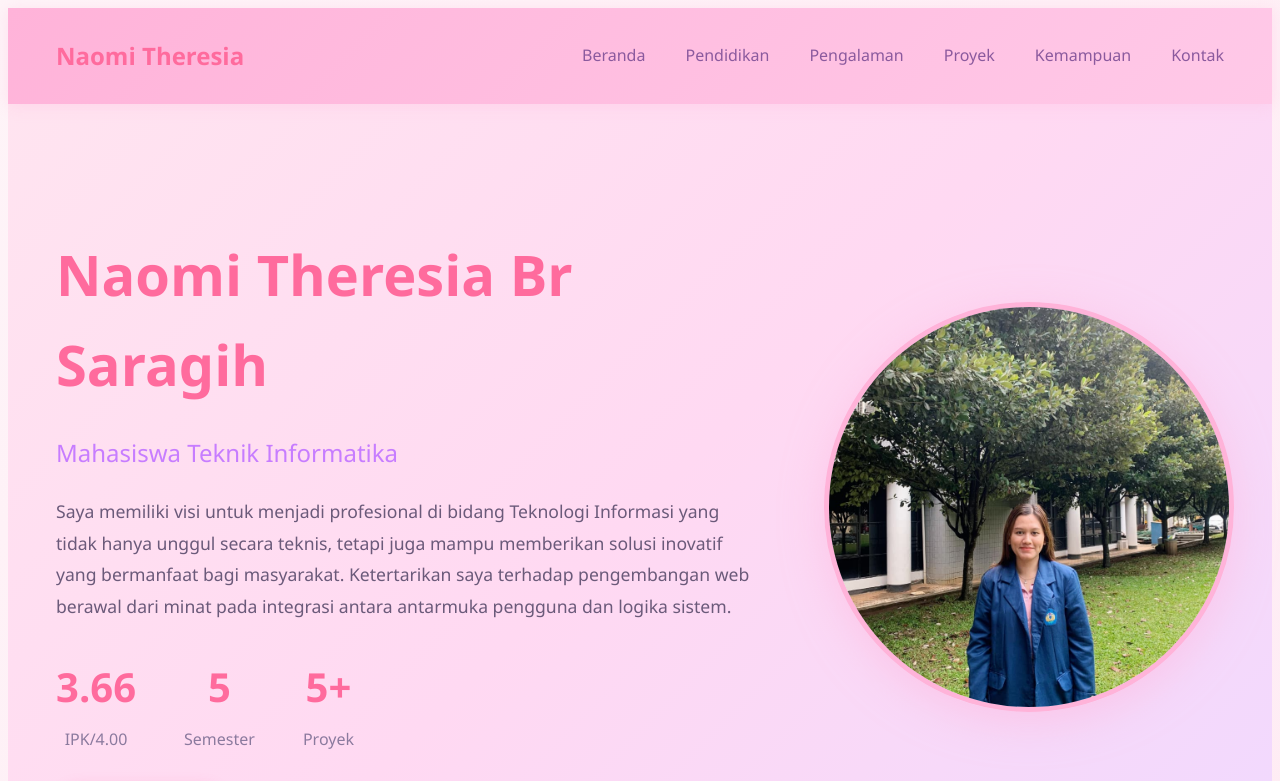
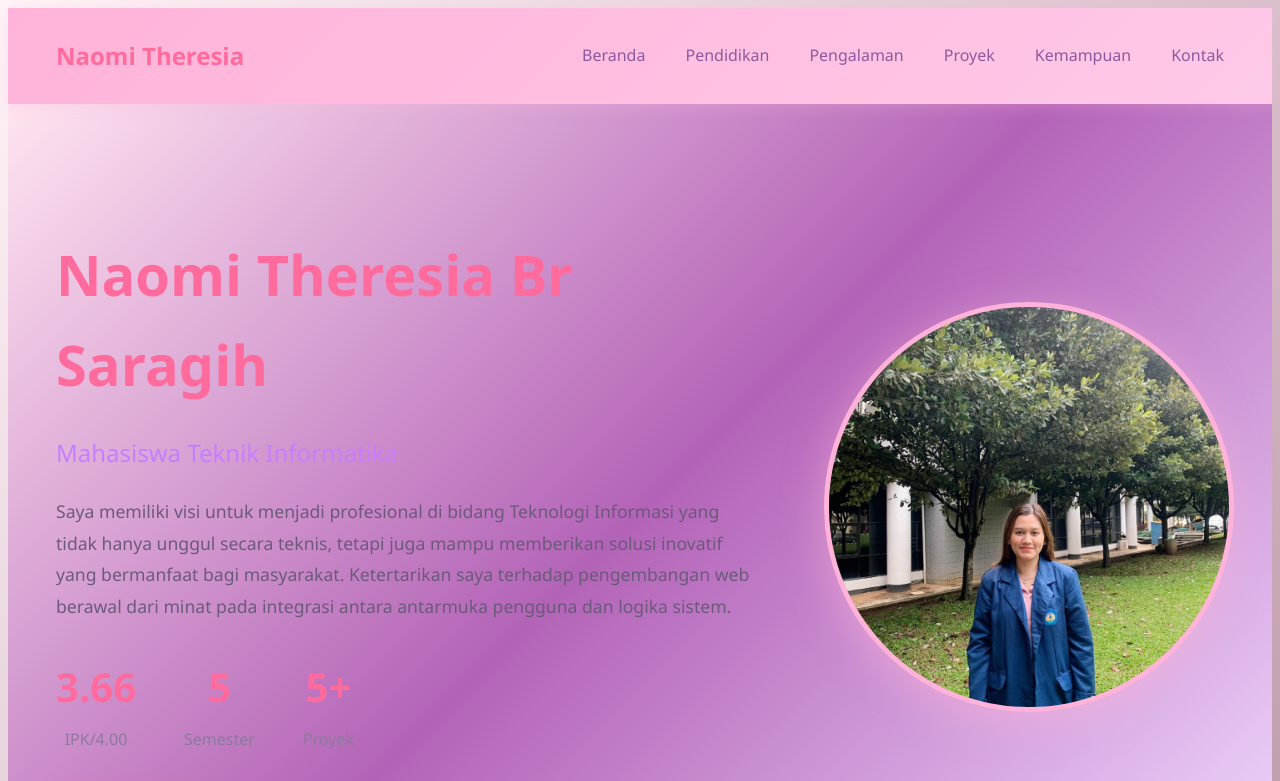
Before and after one commit to naomitheresia/TA_ppw_judul2, a plain HTML site: page index.html in a window 1280 px wide. Shown: the top 781 px of the page. Drawn offline with Linux system fonts and the light colour scheme.

Commit message:
update style

```diff
--- a/style.css
+++ b/style.css
@@ -12,7 +12,7 @@ body {
   font-family: "Segoe UI", Tahoma, Geneva, Verdana, sans-serif;
   line-height: 1.6;
   color: #5a4a6a;
-  background: linear-gradient(135deg, #fef4f8 0%, #ffe4f0 50%, #f8e8ff 100%);
+  background: linear-gradient(135deg, #fef4f8 0%, #834561 50%, #f8e8ff 100%);
   min-height: 100vh;
 }
 
@@ -59,7 +59,7 @@ nav {
 
 /* Hero Section */
 .hero {
-  background: linear-gradient(135deg, #ffe4f0 0%, #ffd9f2 50%, #f0d9ff 100%);
+  background: linear-gradient(135deg, #ffe4f0 0%, #b363b7 50%, #f0d9ff 100%);
   color: #5a4a6a;
   padding: 5rem 3rem;
 }
```
